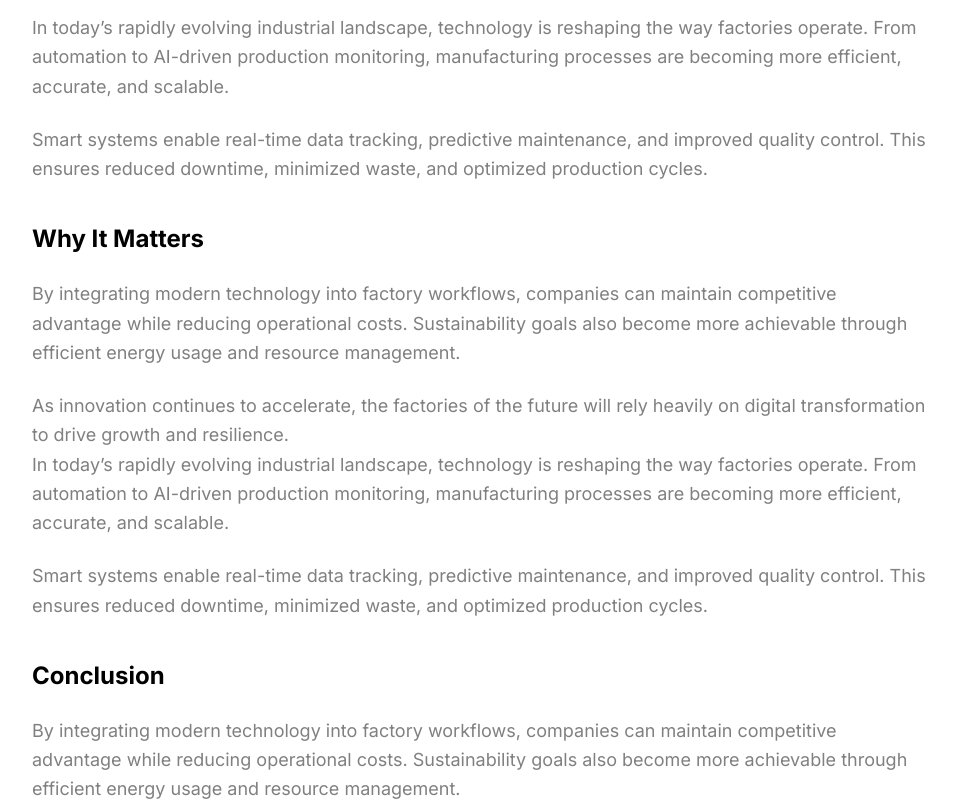
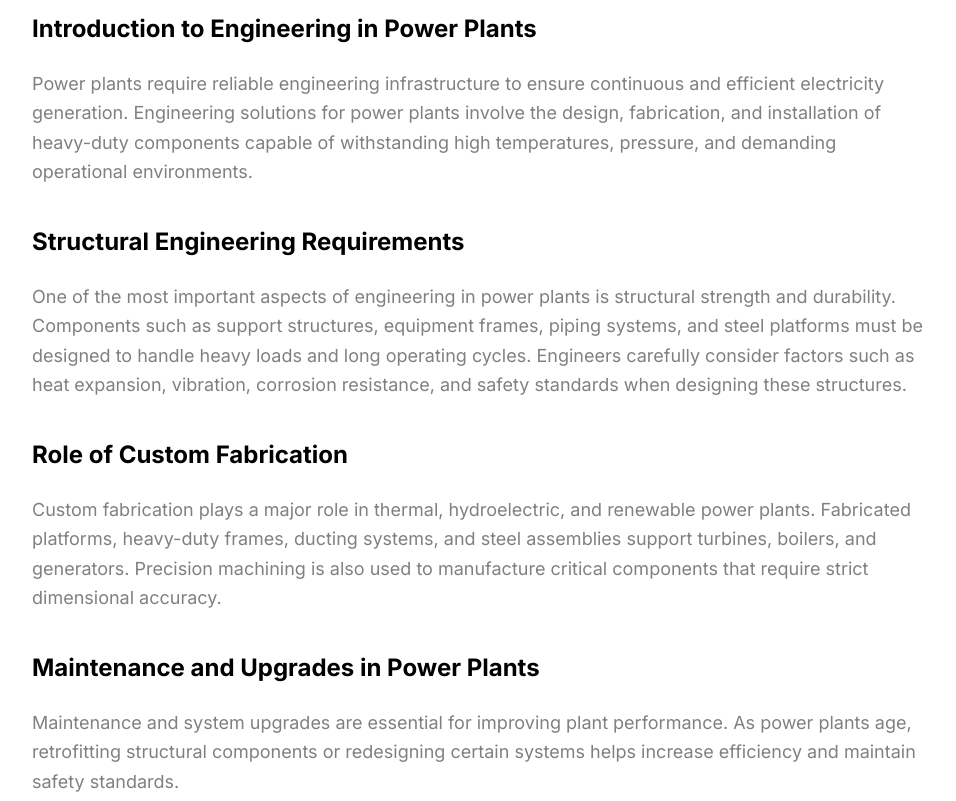
Before and after one commit to akshay-invennico/joule-engineering, a Next.js app: page /blogs/1 in a window 1280 px wide. Shown: the part 860-1661 px from the top of the page, without its empty margins (0-956 px from the left). Built offline with nearby package versions, Linux system fonts and the light colour scheme.

Commit message:
fix: blogs content update

```diff
--- a/src/app/blogs/[slug]/page.tsx
+++ b/src/app/blogs/[slug]/page.tsx
@@ -57,67 +57,18 @@ const BlogDetailsPage = () => {
         </div>
 
         <div className="max-w-4xl text-[#808080] leading-relaxed space-y-6 text-lg">
-          <p>
-            In today’s rapidly evolving industrial landscape, technology is reshaping
-            the way factories operate. From automation to AI-driven production
-            monitoring, manufacturing processes are becoming more efficient,
-            accurate, and scalable.
-          </p>
-
-          <p>
-            Smart systems enable real-time data tracking, predictive maintenance,
-            and improved quality control. This ensures reduced downtime,
-            minimized waste, and optimized production cycles.
-          </p>
-
-          <h2 className="text-2xl font-bold text-black mt-10">
-            Why It Matters
-          </h2>
-
-          <p>
-            By integrating modern technology into factory workflows, companies
-            can maintain competitive advantage while reducing operational costs.
-            Sustainability goals also become more achievable through efficient
-            energy usage and resource management.
-          </p>
-
-          <p>
-            As innovation continues to accelerate, the factories of the future
-            will rely heavily on digital transformation to drive growth and
-            resilience.
-          </p>
-        </div>
-
-        <div className="max-w-4xl text-[#808080] leading-relaxed space-y-6 text-lg">
-          <p>
-            In today’s rapidly evolving industrial landscape, technology is reshaping
-            the way factories operate. From automation to AI-driven production
-            monitoring, manufacturing processes are becoming more efficient,
-            accurate, and scalable.
-          </p>
-
-          <p>
-            Smart systems enable real-time data tracking, predictive maintenance,
-            and improved quality control. This ensures reduced downtime,
-            minimized waste, and optimized production cycles.
-          </p>
-
-          <h2 className="text-2xl font-bold text-black mt-10">
-            Conclusion
-          </h2>
-
-          <p>
-            By integrating modern technology into factory workflows, companies
-            can maintain competitive advantage while reducing operational costs.
-            Sustainability goals also become more achievable through efficient
-            energy usage and resource management.
-          </p>
-
-          <p>
-            As innovation continues to accelerate, the factories of the future
-            will rely heavily on digital transformation to drive growth and
-            resilience.
-          </p>
+          {blog.content?.map((section, index) => (
+            <React.Fragment key={index}>
+              {section.heading && (
+                <h2 className={`text-2xl font-bold text-black ${index > 0 ? 'mt-10' : ''}`}>
+                  {section.heading}
+                </h2>
+              )}
+              {section.paragraphs.map((para, pIndex) => (
+                <p key={pIndex}>{para}</p>
+              ))}
+            </React.Fragment>
+          ))}
         </div>
 
         <hr className="my-[28px] border border-[#E4E4E4]" />
--- a/src/components/shared/blogs/blogsData.ts
+++ b/src/components/shared/blogs/blogsData.ts
@@ -1,3 +1,8 @@
+export interface BlogSection {
+  heading?: string;
+  paragraphs: string[];
+}
+
 export interface Blog {
   id: number;
   title: string;
@@ -5,7 +10,179 @@ export interface Blog {
   date: string;
   image: string;
   linkText: string;
+  content: BlogSection[];
 }
+
+const blog1Content: BlogSection[] = [
+  {
+    heading: 'Introduction to Engineering in Power Plants',
+    paragraphs: [
+      'Power plants require reliable engineering infrastructure to ensure continuous and efficient electricity generation. Engineering solutions for power plants involve the design, fabrication, and installation of heavy-duty components capable of withstanding high temperatures, pressure, and demanding operational environments.'
+    ]
+  },
+  {
+    heading: 'Structural Engineering Requirements',
+    paragraphs: [
+      'One of the most important aspects of engineering in power plants is structural strength and durability. Components such as support structures, equipment frames, piping systems, and steel platforms must be designed to handle heavy loads and long operating cycles. Engineers carefully consider factors such as heat expansion, vibration, corrosion resistance, and safety standards when designing these structures.'
+    ]
+  },
+  {
+    heading: 'Role of Custom Fabrication',
+    paragraphs: [
+      'Custom fabrication plays a major role in thermal, hydroelectric, and renewable power plants. Fabricated platforms, heavy-duty frames, ducting systems, and steel assemblies support turbines, boilers, and generators. Precision machining is also used to manufacture critical components that require strict dimensional accuracy.'
+    ]
+  },
+  {
+    heading: 'Maintenance and Upgrades in Power Plants',
+    paragraphs: [
+      'Maintenance and system upgrades are essential for improving plant performance. As power plants age, retrofitting structural components or redesigning certain systems helps increase efficiency and maintain safety standards.'
+    ]
+  },
+  {
+    heading: 'Conclusion',
+    paragraphs: [
+      'With advancements in engineering technology and fabrication methods, modern engineering solutions help power plants operate efficiently, safely, and reliably for long periods.'
+    ]
+  }
+];
+
+const blog2Content: BlogSection[] = [
+  {
+    heading: 'Importance of Quality Control in Fabrication',
+    paragraphs: [
+      'Quality control is a critical aspect of metal fabrication. Fabricated components are used in industries such as construction, machinery manufacturing, and infrastructure where precision and durability are essential.'
+    ]
+  },
+  {
+    heading: 'Inspection During Design and Planning',
+    paragraphs: [
+      'Quality control begins during the design stage. Engineers review technical drawings, manufacturing procedures, and material specifications to ensure that fabrication processes are accurate and well planned.'
+    ]
+  },
+  {
+    heading: 'Raw Material Verification',
+    paragraphs: [
+      'Material inspection is another important step in the quality control process. Fabricators ensure that raw materials such as steel, aluminum, and stainless steel meet required standards for strength and composition.'
+    ]
+  },
+  {
+    heading: 'In-Process Fabrication Inspection',
+    paragraphs: [
+      'During fabrication, inspections are carried out to verify dimensions, weld quality, and surface finish. Tools such as measuring gauges, calipers, and testing equipment help confirm accuracy.'
+    ]
+  },
+  {
+    heading: 'Final Testing and Delivery',
+    paragraphs: [
+      'Advanced testing methods like ultrasonic testing and dye penetrant inspection help detect internal defects. Final inspection ensures the product meets industry standards before delivery.'
+    ]
+  }
+];
+
+const blog3Content: BlogSection[] = [
+  {
+    heading: 'What is Design Optimization?',
+    paragraphs: [
+      'Design optimization is the process of improving a product’s design to achieve better performance, reduced costs, and increased efficiency while maintaining strength and functionality.'
+    ]
+  },
+  {
+    heading: 'Efficient Material Utilization',
+    paragraphs: [
+      'One major benefit of design optimization is efficient use of materials. Engineers analyze product structures and identify opportunities to reduce waste without affecting durability.'
+    ]
+  },
+  {
+    heading: 'Improving Manufacturing Efficiency',
+    paragraphs: [
+      'Optimized designs are easier to manufacture. When designs are aligned with fabrication processes such as welding, machining, and forming, production becomes faster and more efficient.'
+    ]
+  },
+  {
+    heading: 'Enhancing Product Performance',
+    paragraphs: [
+      'Engineering teams use advanced simulation software to test designs before production. These simulations evaluate factors such as stress distribution, load capacity, and thermal performance.'
+    ]
+  },
+  {
+    heading: 'Sustainable Engineering Practices',
+    paragraphs: [
+      'Design optimization also supports sustainability by reducing material usage and minimizing production waste.'
+    ]
+  }
+];
+
+const blog4Content: BlogSection[] = [
+  {
+    heading: 'Understanding Welding in Fabrication',
+    paragraphs: [
+      'Welding is an essential process in metal fabrication used to permanently join metal components. Among the various methods available, MIG and TIG welding are widely used in industrial manufacturing.'
+    ]
+  },
+  {
+    heading: 'What is MIG Welding?',
+    paragraphs: [
+      'MIG welding (Metal Inert Gas welding) uses a continuously fed wire electrode and shielding gas to create strong welds. It is widely used for thick materials and large-scale fabrication projects due to its speed and efficiency.'
+    ]
+  },
+  {
+    heading: 'What is TIG Welding?',
+    paragraphs: [
+      'TIG welding (Tungsten Inert Gas welding) uses a non-consumable tungsten electrode and requires manual addition of filler material. This method offers greater control and precision.'
+    ]
+  },
+  {
+    heading: 'Comparison of MIG and TIG Welding',
+    paragraphs: [
+      'MIG welding is preferred for productivity and large fabrication jobs, while TIG welding is ideal for thin materials and high-precision work.'
+    ]
+  },
+  {
+    heading: 'Choosing the Right Welding Method',
+    paragraphs: [
+      'The choice between MIG and TIG welding depends on project requirements, material thickness, and desired weld quality.'
+    ]
+  }
+];
+
+const blog5Content: BlogSection[] = [
+  {
+    heading: 'Importance of Material Selection',
+    paragraphs: [
+      'Choosing the right metal is essential in industrial fabrication because material properties directly influence strength, durability, and performance.'
+    ]
+  },
+  {
+    heading: 'Mild Steel in Fabrication',
+    paragraphs: [
+      'Mild steel is one of the most commonly used metals due to its affordability, strength, and versatility. It is widely used in structural frameworks and industrial machinery.'
+    ]
+  },
+  {
+    heading: 'Stainless Steel Applications',
+    paragraphs: [
+      'Stainless steel is valued for its corrosion resistance and durability. It is commonly used in chemical plants, food processing industries, and medical equipment manufacturing.'
+    ]
+  },
+  {
+    heading: 'Aluminum in Industrial Manufacturing',
+    paragraphs: [
+      'Aluminum is lightweight and corrosion-resistant, making it suitable for transportation, aerospace, and construction industries.'
+    ]
+  },
+  {
+    heading: 'Carbon Steel for Heavy Engineering',
+    paragraphs: [
+      'Carbon steel offers high strength and durability, making it suitable for heavy machinery and structural applications.'
+    ]
+  },
+  {
+    heading: 'Conclusion',
+    paragraphs: [
+      'Selecting the right metal depends on environmental conditions, mechanical requirements, and manufacturing processes. Proper material selection ensures reliable and long-lasting fabricated components.'
+    ]
+  }
+];
 
 export const blogsData: Blog[] = [
   {
@@ -15,6 +192,7 @@ export const blogsData: Blog[] = [
     date: '12 Aug, 2025',
     image: 'https://images.unsplash.com/photo-1581091226825-a6a2a5aee158?w=800&q=80',
     linkText: 'Read more',
+    content: blog1Content,
   },
   {
     id: 2,
@@ -23,6 +201,7 @@ export const blogsData: Blog[] = [
     date: '15 Sep, 2025',
     image: 'https://images.unsplash.com/photo-1576091160399-112ba8d25d1d?w=800&q=80',
     linkText: 'Explore now',
+    content: blog2Content,
   },
   {
     id: 3,
@@ -31,6 +210,7 @@ export const blogsData: Blog[] = [
     date: '22 Oct, 2025',
     image: 'https://images.unsplash.com/photo-1593941707882-a5bba14938c7?w=800&q=80',
     linkText: 'Discover more',
+    content: blog3Content,
   },
   {
     id: 4,
@@ -39,6 +219,7 @@ export const blogsData: Blog[] = [
     date: '30 Nov, 2025',
     image: 'https://images.unsplash.com/photo-1576091160399-112ba8d25d1d?w=800&q=80',
     linkText: 'Learn more',
+    content: blog4Content,
   },
   {
     id: 5,
@@ -47,5 +228,6 @@ export const blogsData: Blog[] = [
     date: '12 Aug, 2025',
     image: 'https://images.unsplash.com/photo-1581091226825-a6a2a5aee158?w=800&q=80',
     linkText: 'Read more',
+    content: blog5Content,
   }
 ];
```
